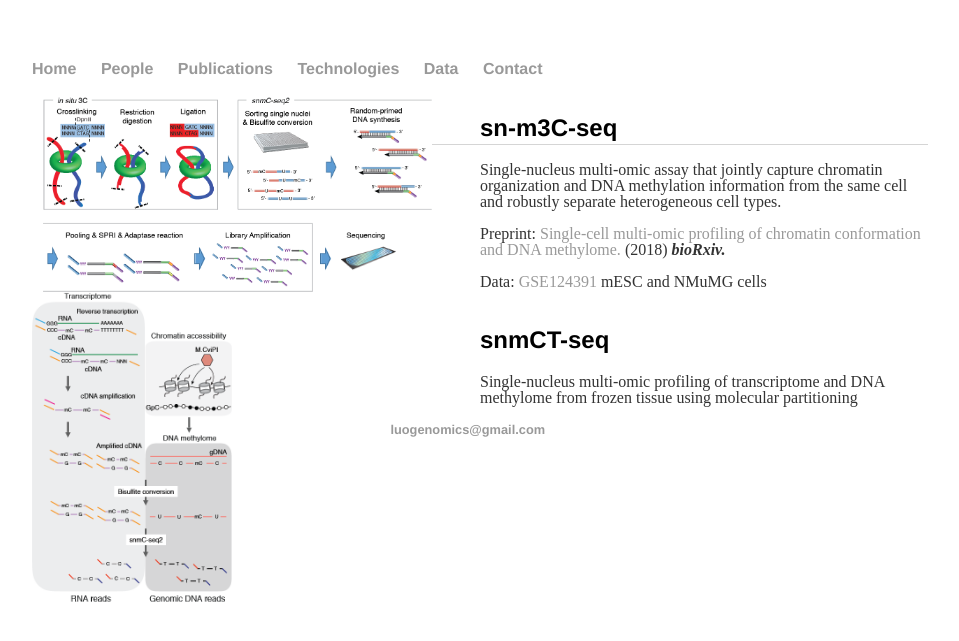
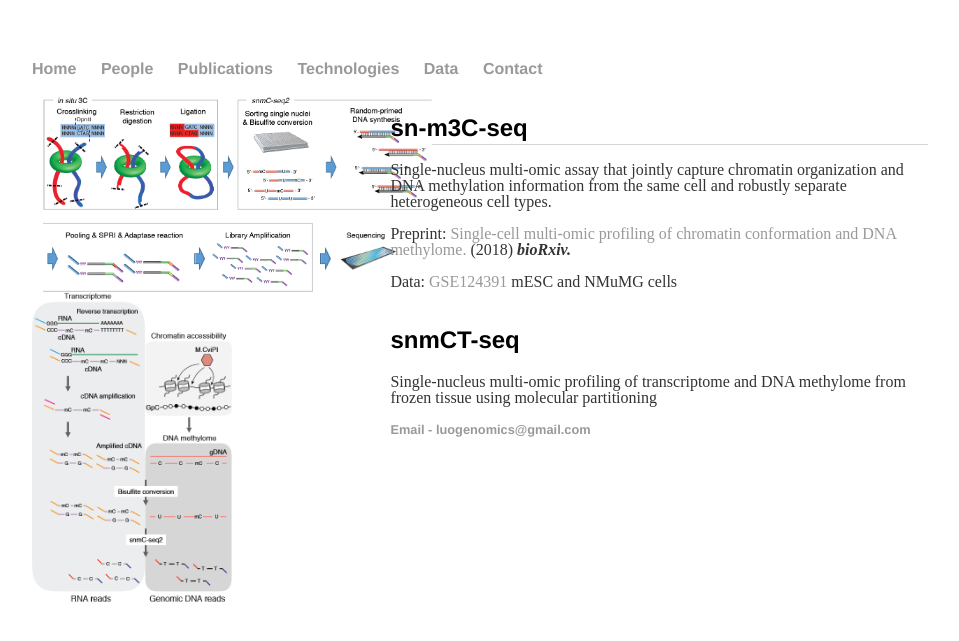
Before and after one commit to luogenomics/luogenomics.github.io, a Jekyll site: the page built from technologies/index.html, in a window 1280 px wide. Shown: the top 641 px of the page, without its empty margins (160-1119 px from the left). Built offline with Jekyll 4.4.1, drawn with Linux system fonts in a browser that asks for light colours.

Commit message:
Update main.css

```diff
--- a/css/main.css
+++ b/css/main.css
@@ -72,14 +72,9 @@ footer {
     width: 40%;
     min-height: 1px;
 }
-.projectfillbox {
-    position: relative;
-    width: 10%;
-    min-height: 1px;
-}
 .projecttextbox {
     position: relative;
-    width: 50%;
+    width: 60%;
     min-height: 1px;
 }
 .projectmedia {
```
